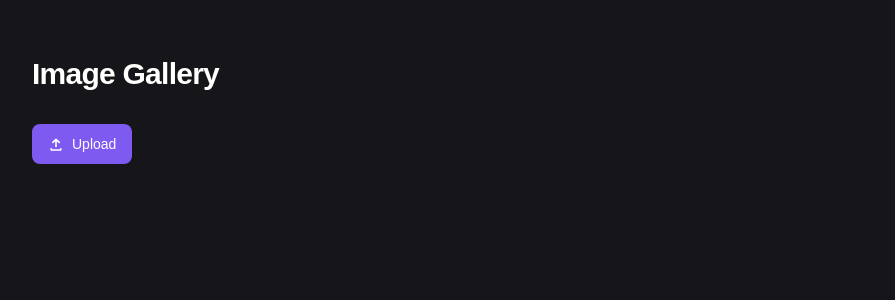
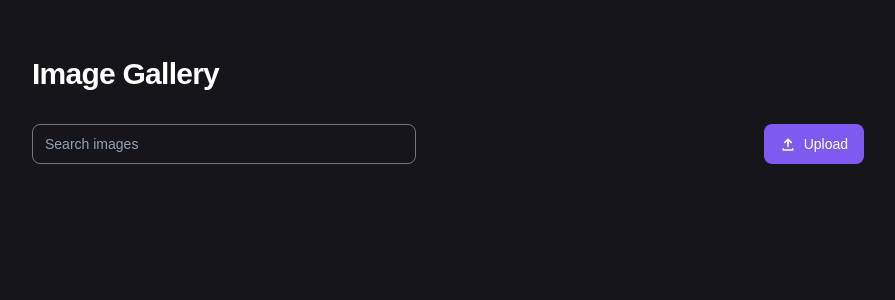
Before and after one commit to sgroesch/image-app, a Next.js app: page / in a window 1280 px wide. Shown: the top 300 px of the page, without its empty margins (192-1087 px from the left). Built offline with nearby package versions, Linux system fonts and the light colour scheme.

Commit message:
Adding search for images, including debounce to prevent flickering

```diff
--- a/app/api/images/route.ts
+++ b/app/api/images/route.ts
@@ -1,7 +1,9 @@
+import type { NextRequest } from "next/server";
 import { listImages, saveImage } from "@/lib/storage";
 
-export async function GET() {
-  const images = await listImages();
+export async function GET(request: NextRequest) {
+  const query = request.nextUrl.searchParams.get("q") ?? "";
+  const images = await listImages(query);
   return Response.json({ images });
 }
 
--- a/components/ImageGallery.tsx
+++ b/components/ImageGallery.tsx
@@ -6,18 +6,27 @@ import type { ImageMeta } from "@/lib/types";
 
 export function ImageGallery() {
   const [images, setImages] = useState<ImageMeta[]>([]);
+  const [query, setQuery] = useState("");
   const inputRef = useRef<HTMLInputElement>(null);
 
   useEffect(() => {
-    api.listImages().then(setImages);
-  }, []);
+    let stale = false;
+    const timer = setTimeout(async () => {
+      const results = await api.listImages(query);
+      if (!stale) setImages(results);
+    }, 250);
+    return () => {
+      stale = true;
+      clearTimeout(timer);
+    };
+  }, [query]);
 
   async function handleFileChange(e: ChangeEvent<HTMLInputElement>) {
     const input = e.currentTarget;
     const file = input.files?.[0];
     if (!file) return;
-    const image = await api.uploadImage(file);
-    setImages((current) => [...current, image]);
+    await api.uploadImage(file);
+    setImages(await api.listImages(query));
   }
 
   async function handleDelete(id: string) {
@@ -34,6 +43,15 @@ export function ImageGallery() {
         className="hidden"
         onChange={handleFileChange}
       />
+      <div className="flex items-center justify-between gap-4">
+        <input
+          type="search"
+          value={query}
+          onChange={(e) => setQuery(e.target.value)}
+          placeholder="Search images"
+          aria-label="Search images"
+          className="h-10 w-full max-w-sm rounded-lg border border-secondary bg-transparent px-3 text-sm text-headline placeholder:text-paragraph focus-visible:border-highlight focus-visible:outline-2 focus-visible:outline-offset-2 focus-visible:outline-highlight"
+        />
         <button
           type="button"
           onClick={() => inputRef.current?.click()}
@@ -44,6 +62,7 @@ export function ImageGallery() {
           </svg>
           Upload
         </button>
+      </div>
       <ul className="mt-8 flex flex-col gap-8">
         {images.map((image) => (
           <li key={image.id}>
--- a/lib/api.ts
+++ b/lib/api.ts
@@ -1,7 +1,8 @@
 import type { ImageMeta } from "./types";
 
-export async function listImages(): Promise<ImageMeta[]> {
-  const res = await fetch("/api/images", { cache: "no-store" });
+export async function listImages(query = ""): Promise<ImageMeta[]> {
+  const params = new URLSearchParams({ q: query });
+  const res = await fetch(`/api/images?${params}`, { cache: "no-store" });
   const body = (await res.json()) as { images: ImageMeta[] };
   return body.images;
 }
--- a/lib/storage.ts
+++ b/lib/storage.ts
@@ -26,8 +26,11 @@ export async function saveImage(input: {
   return toPublic(image);
 }
 
-export async function listImages(): Promise<ImageMeta[]> {
-  return [...store.values()].map(toPublic);
+export async function listImages(query = ""): Promise<ImageMeta[]> {
+  const q = query.trim().toLowerCase();
+  return [...store.values()]
+    .filter((image) => image.name.toLowerCase().includes(q))
+    .map(toPublic);
 }
 
 export async function getImageFile(id: string): Promise<StoredImage | null> {
```
Lines whose indentation alone changed are shown as unchanged.
